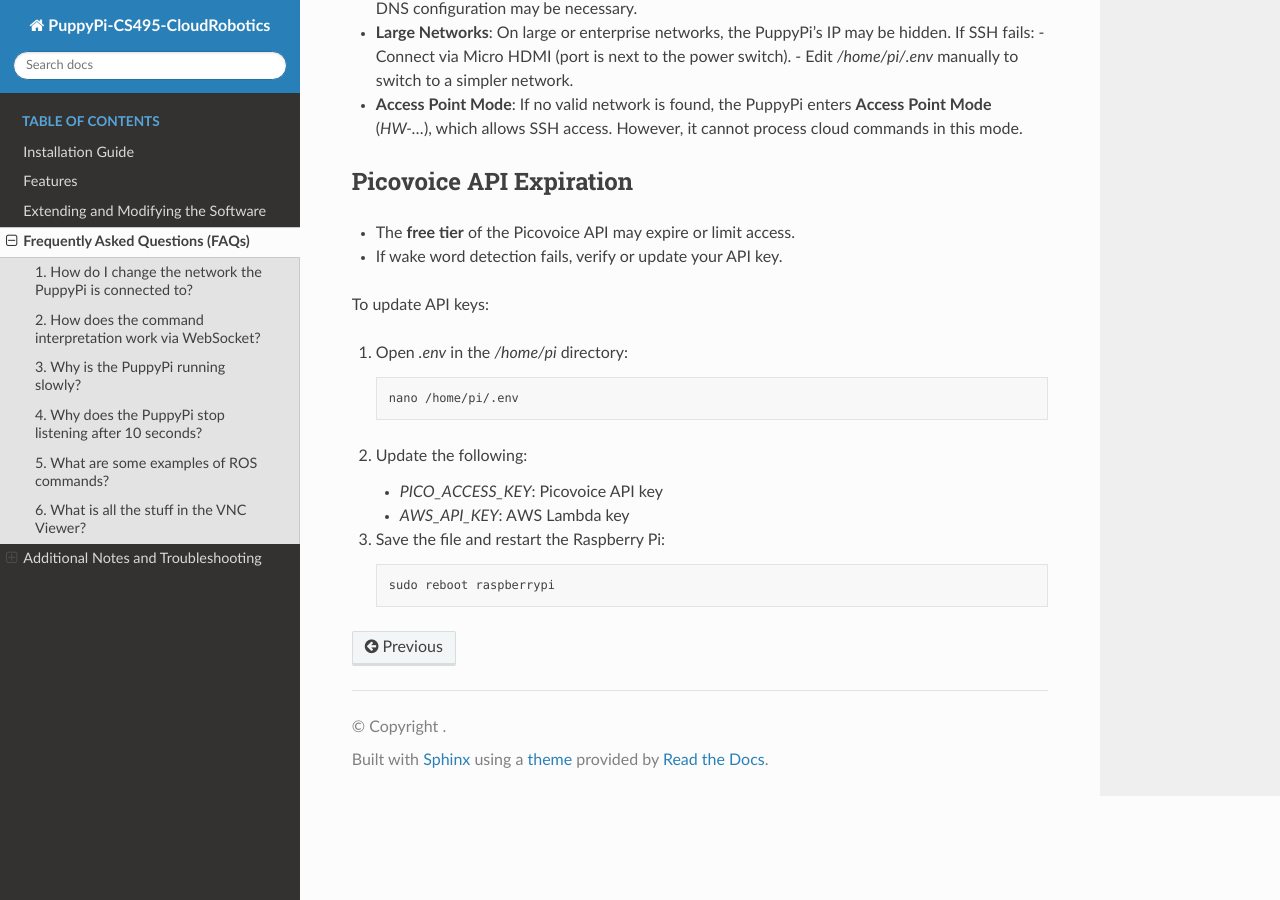
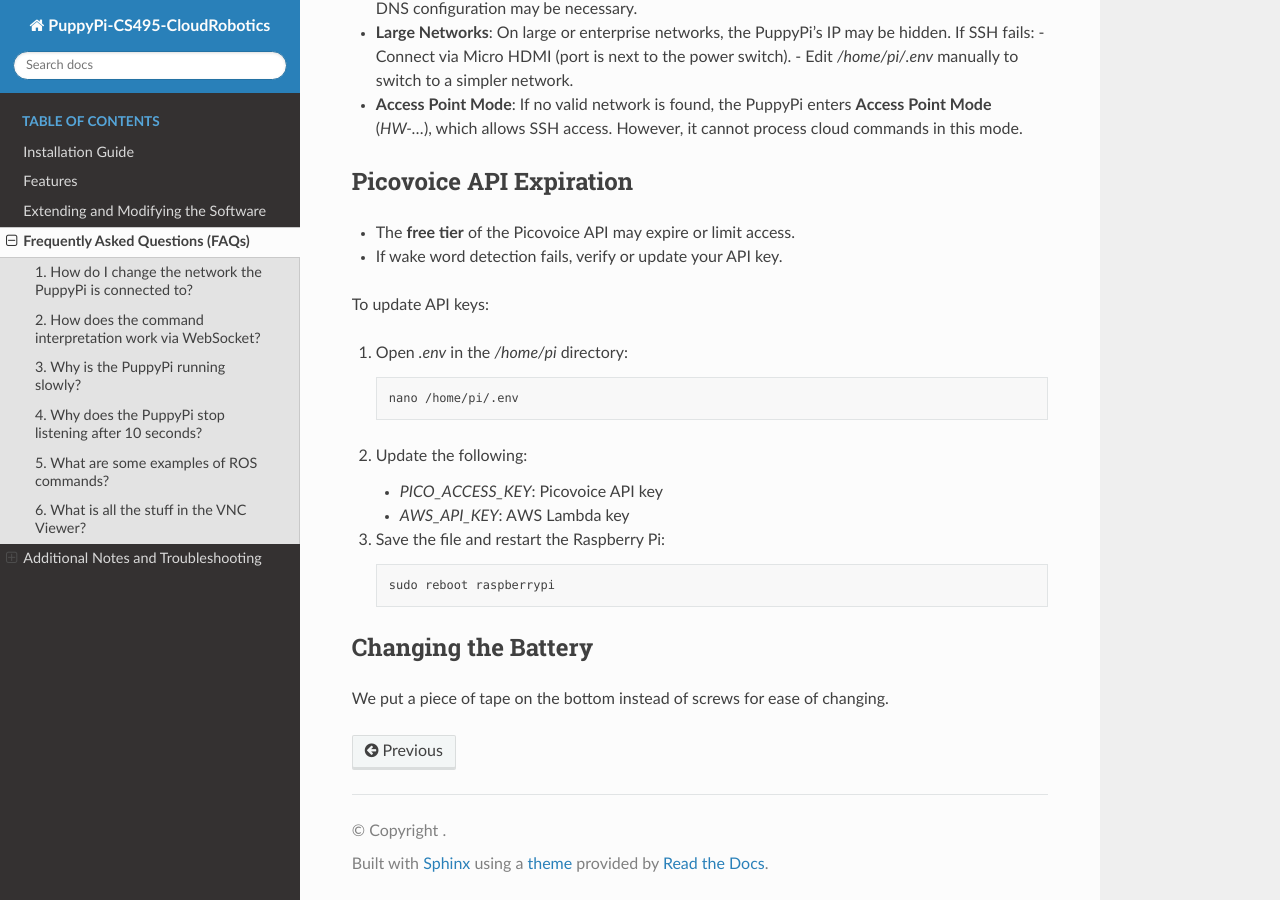
Before and after one commit to CS-495-Cloud-Robotics-Team/PuppyPi, a Sphinx documentation site: the page built from docs/faq.rst, in a window 1280 px wide and 900 px high, scrolled down 3071 px. Built offline with Sphinx 7.4.7 and the Read the Docs theme 3.1.0, drawn with Linux system fonts in a browser that asks for light colours; pages that are not in the unit, such as notebooks, are missing from menus.

Commit message:
Update faq.rst

```diff
--- a/docs/faq.rst
+++ b/docs/faq.rst
@@ -153,3 +153,8 @@ To update API keys:
    .. code-block:: zsh
 
       sudo reboot raspberrypi
+
+
+Changing the Battery
+--------------------
+We put a piece of tape on the bottom instead of screws for ease of changing.
```
